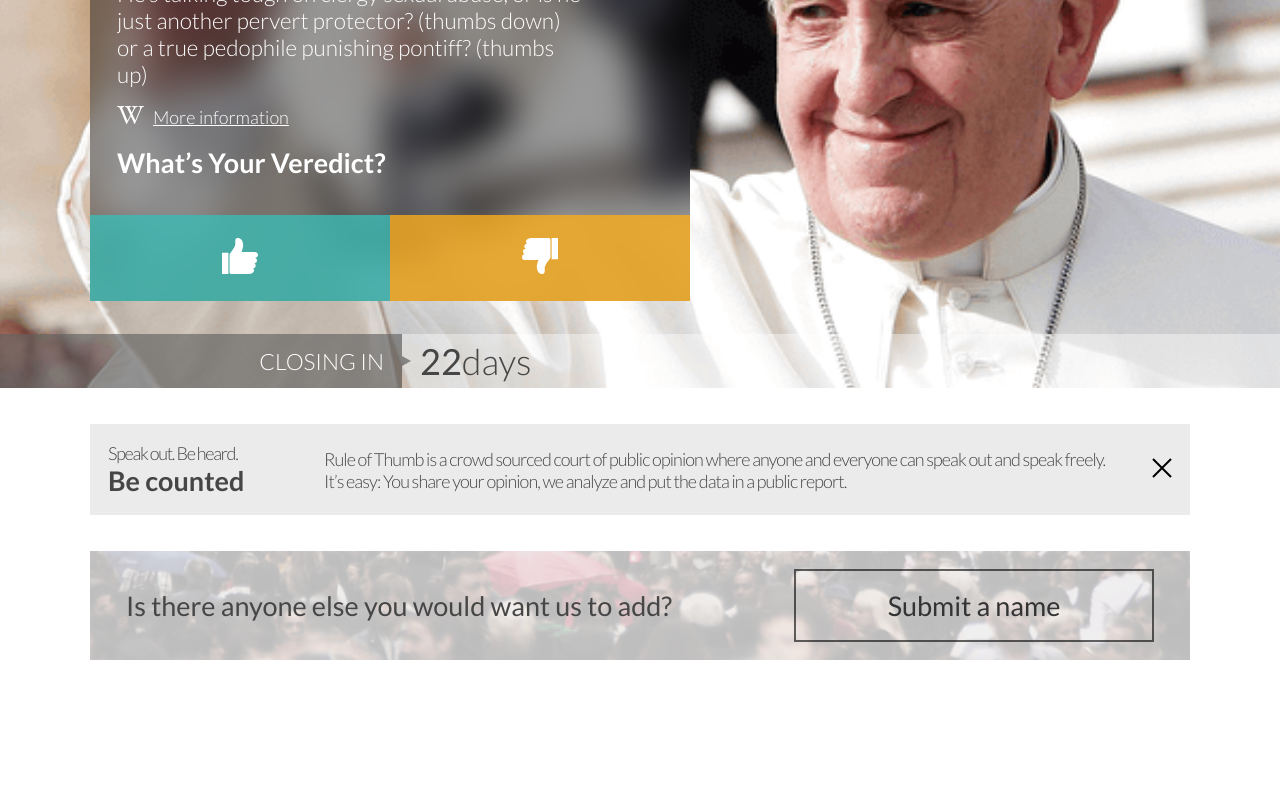
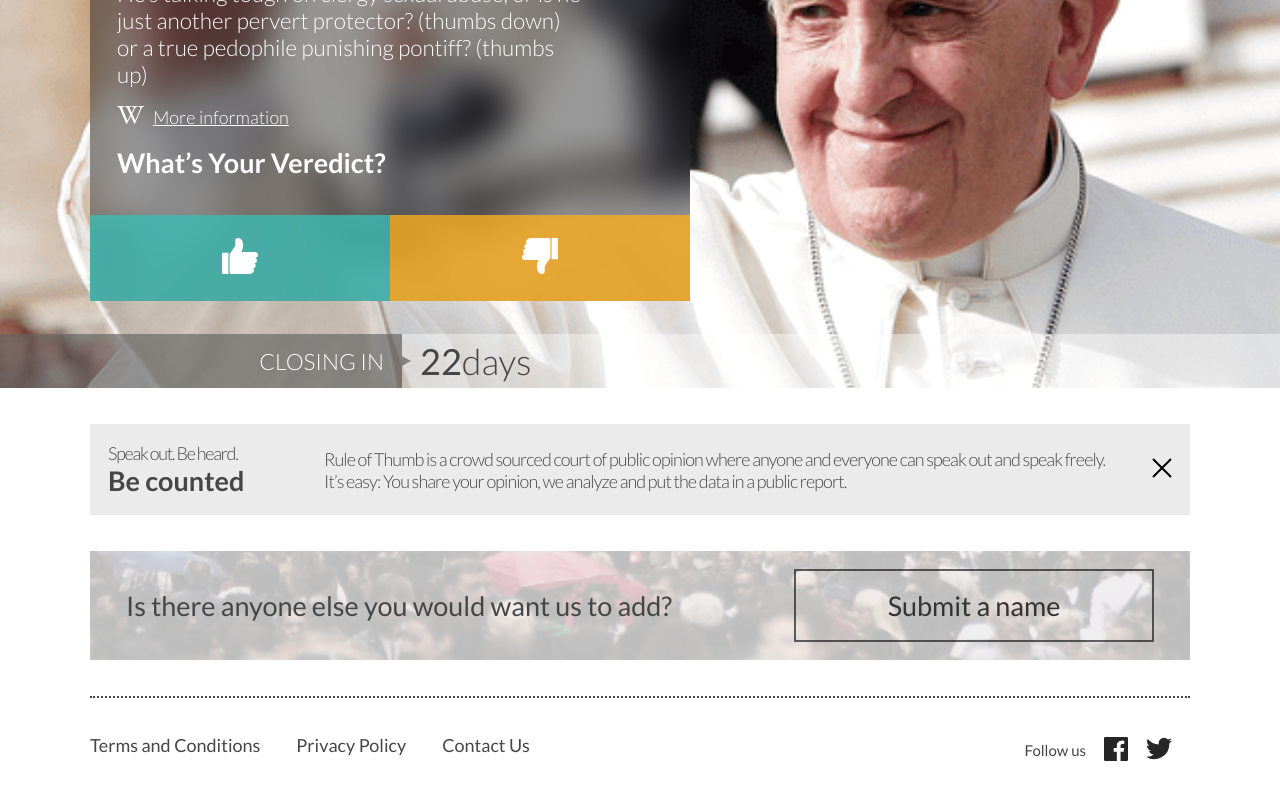
Before and after one commit to dannydj/rule-of-thumb, a React (Create React App) app: page / in a window 1280 px wide. Shown: the part 312-1112 px from the top of the page. Before the commit the page ends 990 px from the top, so only its background shows below. Built offline with nearby package versions, Linux system fonts and the light colour scheme.

Commit message:
Adding Footer component

```diff
--- a/src/App.tsx
+++ b/src/App.tsx
@@ -1,6 +1,6 @@
 import React from 'react'
 import { Helmet } from 'react-helmet'
-import { BottomBanner, Header, Navbar, TopBanner } from './components'
+import { BottomBanner, Footer, Header, Navbar, TopBanner } from './components'
 import './css/main.css'
 
 function App() {
@@ -20,6 +20,8 @@
           <TopBanner />
           <main role="main"></main>
           <BottomBanner />
+          <hr role="separator" />
+          <Footer />
         </div>
       </body>
     </div>
--- /dev/null
+++ b/src/components/Footer/index.tsx
@@ -0,0 +1,48 @@
+import React from 'react'
+
+export default function Footer(): JSX.Element {
+  return (
+    <footer className="footer">
+      <div className="footer__links">
+        <ul>
+          <li>
+            <a href="#">Terms and Conditions</a>
+          </li>
+          <li>
+            <a href="#">Privacy Policy</a>
+          </li>
+          <li>
+            <a href="#">Contact Us</a>
+          </li>
+        </ul>
+      </div>
+      <div className="footer__social">
+        <span>Follow us</span>
+        <ul>
+          <li>
+            <a href="#">
+              <svg width="24" height="24" xmlns="http://www.w3.org/2000/svg">
+                <path
+                  d="M24 1.325v21.35c0 .732-.593 1.325-1.325 1.325H16.56v-9.294h3.12l.467-3.622H16.56V8.771c0-1.048.292-1.763 1.796-1.763h1.918v-3.24a25.663 25.663 0 00-2.795-.143c-2.766 0-4.659 1.688-4.659 4.788v2.671H9.691v3.622h3.128V24H1.325A1.325 1.325 0 010 22.676V1.325A1.325 1.325 0 011.325 0h21.35A1.325 1.325 0 0124 1.325z"
+                  fill="#262626"
+                  fill-rule="nonzero"
+                />
+              </svg>
+            </a>
+          </li>
+          <li>
+            <a href="#">
+              <svg width="26" height="23" xmlns="http://www.w3.org/2000/svg">
+                <path
+                  d="M23.329 6.204c.01.23.01.458.01.687A15.182 15.182 0 01-.008 19.688c.421.05.845.075 1.27.073a10.7 10.7 0 006.627-2.289 5.335 5.335 0 01-4.984-3.704c.798.151 1.62.12 2.404-.094a5.346 5.346 0 01-4.276-5.233v-.073a5.396 5.396 0 002.413.666 5.357 5.357 0 01-1.654-7.127A15.15 15.15 0 0012.79 7.484a5.898 5.898 0 01-.135-1.217 5.336 5.336 0 019.228-3.652 10.612 10.612 0 003.392-1.29 5.368 5.368 0 01-2.351 2.955 10.811 10.811 0 003.07-.843 10.868 10.868 0 01-2.664 2.767z"
+                  fill="#262626"
+                  fill-rule="nonzero"
+                />
+              </svg>
+            </a>
+          </li>
+        </ul>
+      </div>
+    </footer>
+  )
+}
--- a/src/components/index.ts
+++ b/src/components/index.ts
@@ -1,4 +1,5 @@
 export { default as BottomBanner } from './BottomBanner'
+export { default as Footer } from './Footer'
 export { default as Header } from './Header'
 export { default as Navbar } from './Navbar'
 export { default as TopBanner } from './TopBanner'
```
